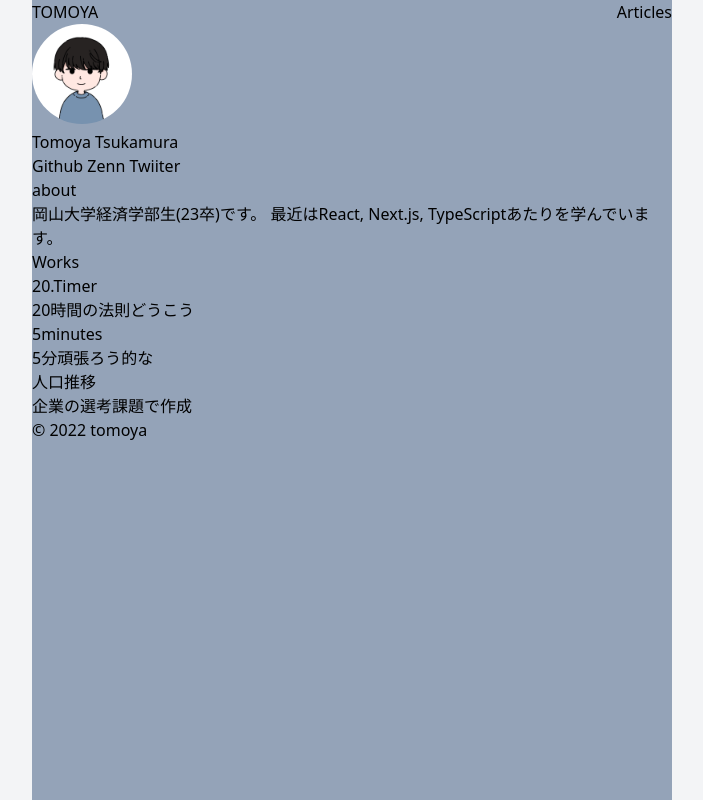
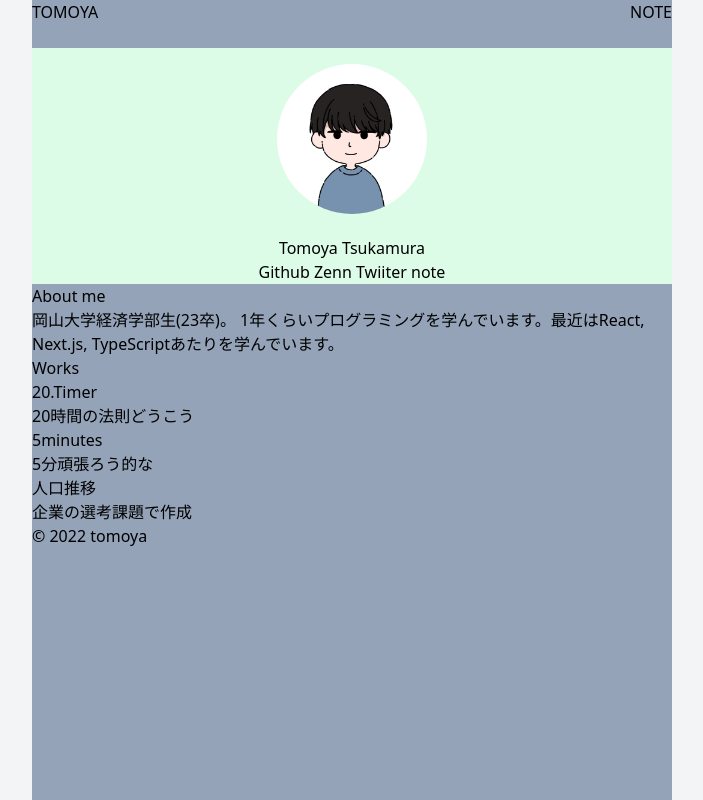
Before and after one commit to tsux-ssbu/jamstack-blog, a Next.js app: page / in a window 1280 px wide. Shown: the whole page, without its empty margins (288-991 px from the left). Built offline with nearby package versions, Linux system fonts and the light colour scheme.

Commit message:
💄 コンポーネント分割

```diff
--- /dev/null
+++ b/src/components/Header/index.jsx
@@ -0,0 +1,14 @@
+import Link from "next/link";
+
+export const Header = () => {
+  return (
+    <header className="flex justify-between h-12">
+      <h1>TOMOYA</h1>
+      <div>
+        <Link href="/blog">
+          <a>NOTE</a>
+        </Link>
+      </div>
+    </header>
+  );
+};
--- /dev/null
+++ b/src/components/Profile/index.jsx
@@ -0,0 +1,20 @@
+import Image from "next/image";
+
+export const Profile = () => {
+  return (
+    <div className="flex flex-col justify-center items-center bg-green-100">
+      <div className="m-4">
+        <Image
+          src="/images/avatar.JPG"
+          alt="Picture of the author"
+          width={150}
+          height={150}
+          className="rounded-full"
+        />
+      </div>
+
+      <h2>Tomoya Tsukamura</h2>
+      <p>Github Zenn Twiiter note</p>
+    </div>
+  );
+};
--- a/src/pages/index.jsx
+++ b/src/pages/index.jsx
@@ -1,32 +1,16 @@
-import Image from "next/image";
-import Link from "next/link";
+import { Header } from "../components/Header";
+import { Profile } from "../components/Profile";
 
 export default function Home() {
   return (
     <>
-      <header className="flex justify-between">
-        <h1>TOMOYA</h1>
-        <div>
-          <Link href="/blog">
-            <a>Articles</a>
-          </Link>
-        </div>
-      </header>
+      <Header />
+      <Profile />
       <div>
-        <Image
-          src="/images/avatar.JPG"
-          alt="Picture of the author"
-          width={100}
-          height={100}
-          className="rounded-full"
-        />
-        <h2>Tomoya Tsukamura</h2>
-        <p>Github Zenn Twiiter</p>
-      </div>
-      <div>
-        <h2>about</h2>
+        <h2>About me</h2>
         <p>
-          岡山大学経済学部生(23卒)です。 最近はReact, Next.js,
+          岡山大学経済学部生(23卒)。
+          1年くらいプログラミングを学んでいます。最近はReact, Next.js,
           TypeScriptあたりを学んでいます。
         </p>
       </div>
```
